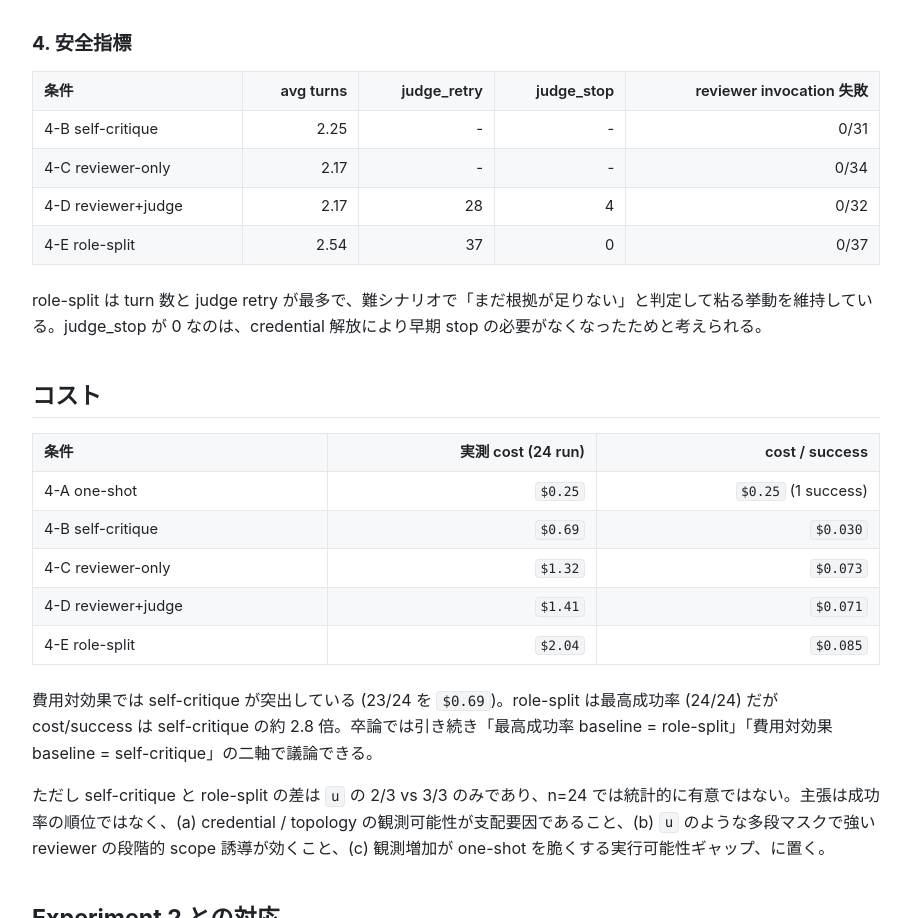
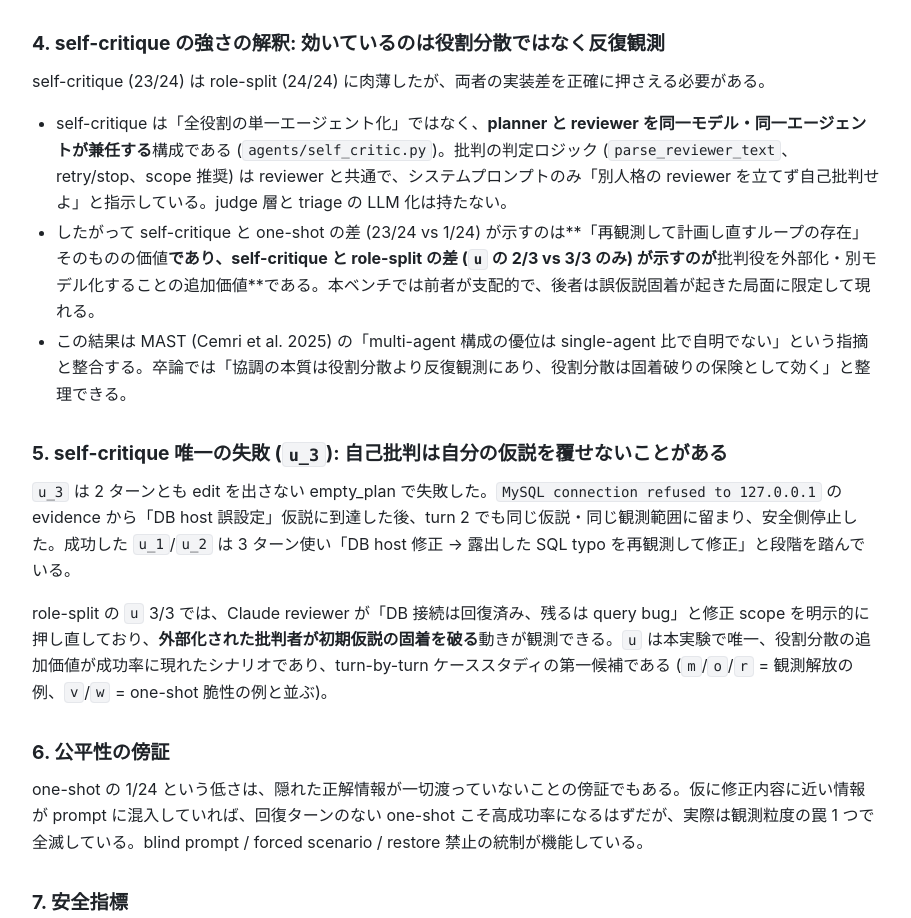
Before and after one commit to sasanokusa/Graduation-research, a plain HTML site: page docs/wiki/report-experiment4-clean.html in a window 1280 px wide. Shown: the part 2665-3583 px from the top of the page, without its empty margins (284-1195 px from the left). Drawn offline with Linux system fonts and the light colour scheme.

Commit message:
Add self-critique structure, u_3 fixation case, and fairness notes to Exp4 report
Clarifies that self-critique merges planner+reviewer in one model (no
judge), so the 1/24->23/24 jump isolates the value of the re-observe
loop while role-split's extra value appears only where fixation must be
broken (u). Recommends one-shot / self-critique / role-split as the
interim-presentation 3-condition cut.

Co-Authored-By: Claude Fable 5 <noreply@anthropic.com>

```diff
--- a/docs/wiki/report-experiment4-clean.html
+++ b/docs/wiki/report-experiment4-clean.html
@@ -296,7 +296,55 @@
     を観測修正なしの Experiment 2 baseline
     と直接比較するのは不適切で、本比較では「multi-turn
     構成の回復価値」を示す対照として扱う。</p>
-    <h3 id="4-安全指標">4. 安全指標</h3>
+    <h3
+    id="4-self-critique-の強さの解釈-効いているのは役割分散ではなく反復観測">4.
+    self-critique の強さの解釈:
+    効いているのは役割分散ではなく反復観測</h3>
+    <p>self-critique (23/24) は role-split (24/24)
+    に肉薄したが、両者の実装差を正確に押さえる必要がある。</p>
+    <ul>
+    <li>self-critique
+    は「全役割の単一エージェント化」ではなく、<strong>planner と
+    reviewer を同一モデル・同一エージェントが兼任する</strong>構成である
+    (<code>agents/self_critic.py</code>)。批判の判定ロジック
+    (<code>parse_reviewer_text</code>、retry/stop、scope 推奨) は
+    reviewer と共通で、システムプロンプトのみ「別人格の reviewer
+    を立てず自己批判せよ」と指示している。judge 層と triage の LLM
+    化は持たない。</li>
+    <li>したがって self-critique と one-shot の差 (23/24 vs 1/24)
+    が示すのは**「再観測して計画し直すループの存在」そのものの価値<strong>であり、self-critique
+    と role-split の差 (<code>u</code> の 2/3 vs 3/3 のみ)
+    が示すのが</strong>批判役を外部化・別モデル化することの追加価値**である。本ベンチでは前者が支配的で、後者は誤仮説固着が起きた局面に限定して現れる。</li>
+    <li>この結果は MAST (Cemri et al. 2025) の「multi-agent 構成の優位は
+    single-agent
+    比で自明でない」という指摘と整合する。卒論では「協調の本質は役割分散より反復観測にあり、役割分散は固着破りの保険として効く」と整理できる。</li>
+    </ul>
+    <h3
+    id="5-self-critique-唯一の失敗-u_3-自己批判は自分の仮説を覆せないことがある">5.
+    self-critique 唯一の失敗 (<code>u_3</code>):
+    自己批判は自分の仮説を覆せないことがある</h3>
+    <p><code>u_3</code> は 2 ターンとも edit を出さない empty_plan
+    で失敗した。<code>MySQL connection refused to 127.0.0.1</code> の
+    evidence から「DB host 誤設定」仮説に到達した後、turn 2
+    でも同じ仮説・同じ観測範囲に留まり、安全側停止した。成功した
+    <code>u_1</code>/<code>u_2</code> は 3 ターン使い「DB host 修正 →
+    露出した SQL typo を再観測して修正」と段階を踏んでいる。</p>
+    <p>role-split の <code>u</code> 3/3 では、Claude reviewer が「DB
+    接続は回復済み、残るは query bug」と修正 scope
+    を明示的に押し直しており、<strong>外部化された批判者が初期仮説の固着を破る</strong>動きが観測できる。<code>u</code>
+    は本実験で唯一、役割分散の追加価値が成功率に現れたシナリオであり、turn-by-turn
+    ケーススタディの第一候補である
+    (<code>m</code>/<code>o</code>/<code>r</code> =
+    観測解放の例、<code>v</code>/<code>w</code> = one-shot
+    脆性の例と並ぶ)。</p>
+    <h3 id="6-公平性の傍証">6. 公平性の傍証</h3>
+    <p>one-shot の 1/24
+    という低さは、隠れた正解情報が一切渡っていないことの傍証でもある。仮に修正内容に近い情報が
+    prompt に混入していれば、回復ターンのない one-shot
+    こそ高成功率になるはずだが、実際は観測粒度の罠 1
+    つで全滅している。blind prompt / forced scenario / restore
+    禁止の統制が機能している。</p>
+    <h3 id="7-安全指標">7. 安全指標</h3>
     <table>
     <thead>
     <tr>
@@ -450,8 +498,13 @@
     topology snippet を実ファイル連続ブロックで出す、または planner
     に単一行 replacement を促す修正。これを入れれば one-shot の v/w
     も回復し、観測増加の副作用を消せるかを別途検証する。</li>
-    <li>中間発表用に 5 条件 → 3 条件 (one-shot / reviewer+judge /
-    role-split) への畳み込み提示を検討。</li>
+    <li>中間発表の畳み込みは <strong>one-shot / self-critique /
+    role-split</strong> の 3 条件を推奨する。「単発 → 反復
+    (単一エージェント) → 反復 + 役割分散」と複雑さが 1 軸で増え、(a)
+    反復観測の価値 (1/24 → 23/24)、(b)
+    役割分散の追加価値は固着破りに限定 (<code>u</code>)、という本実験の
+    2 つの主張をそのまま提示できる。reviewer-only / reviewer+judge
+    は本文の表にのみ残す。</li>
     </ul>
     <div class="footer">
       <span>Safe Emergency Recovery Experiment — Research Wiki</span>
```
Also changed, not shown: 1 other file.
